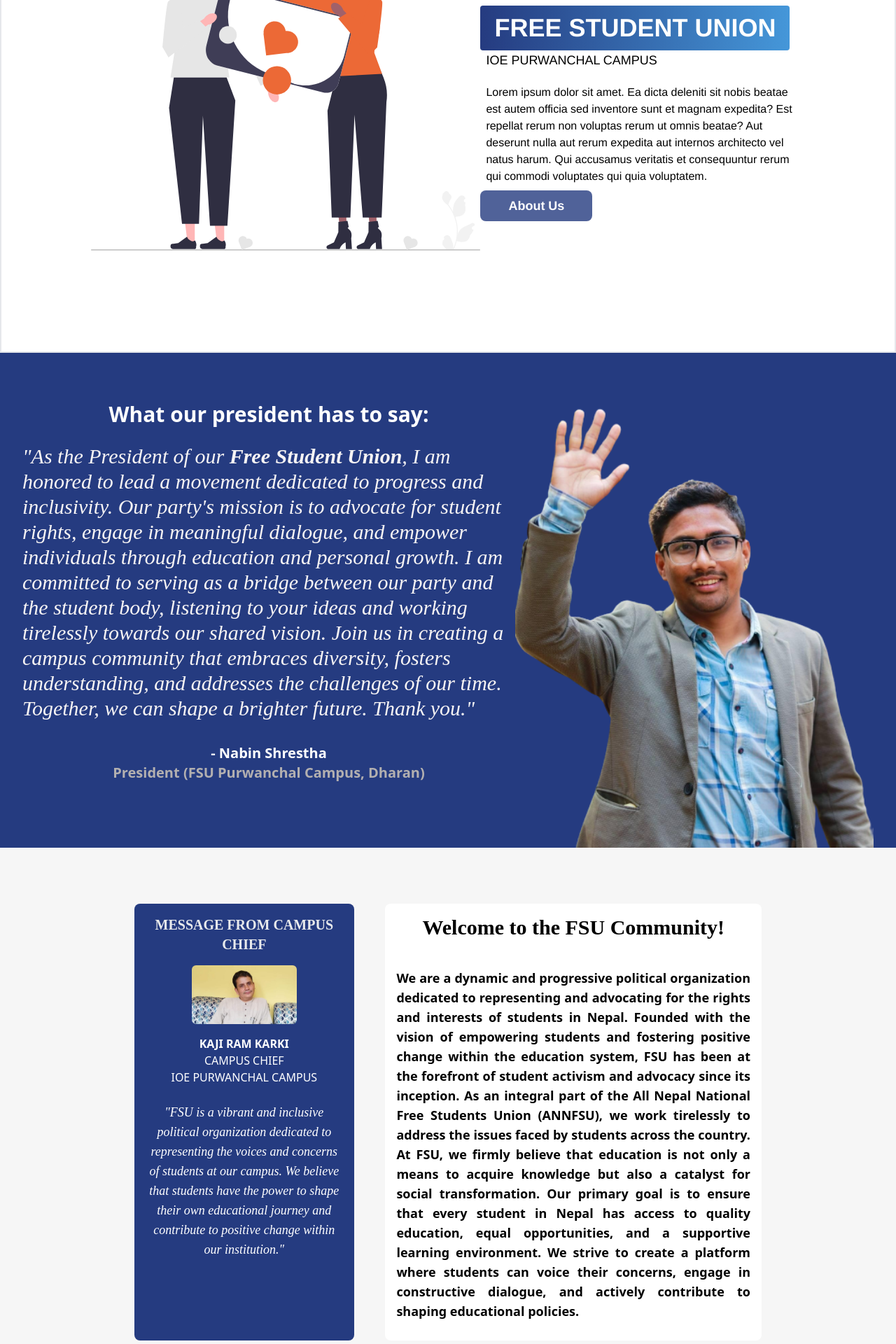
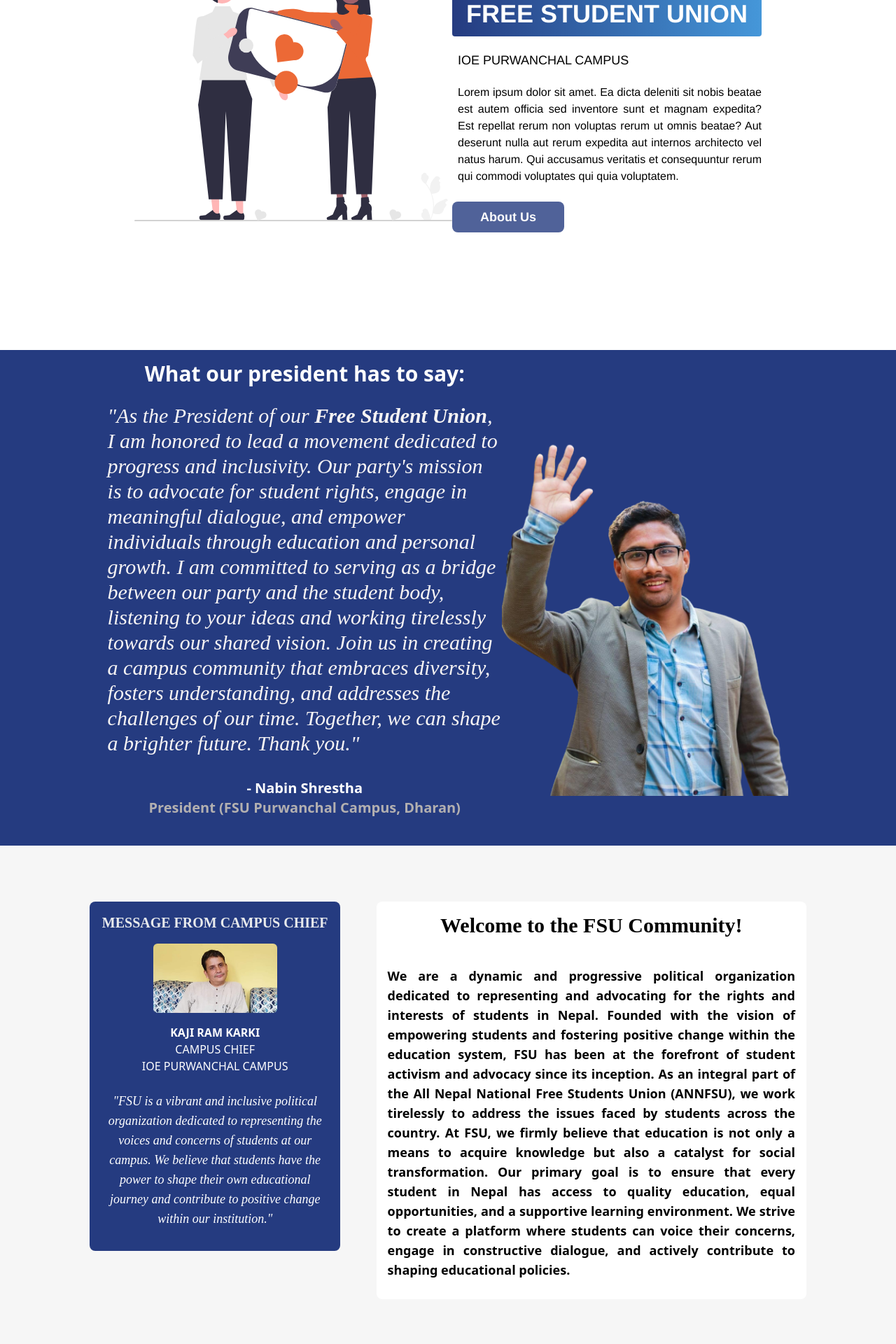
Before and after one commit to Sujan14728/fsuclient, a Next.js app: page / in a window 1280 px wide. Shown: the part 340-2260 px from the top of the page at 70% size. Built offline with nearby package versions, Linux system fonts and the light colour scheme.

Commit message:
blood group section edited with home page as well

```diff
--- a/components/Donor/DonorForm.js
+++ b/components/Donor/DonorForm.js
@@ -29,7 +29,7 @@
   };
 
   return (
-    <div className="h-max w-[100%] lg:w-[48%] shadow-lg rounded-lg mt-14">
+    <div className="h-max w-[100%] lg:w-[48%] shadow-lg rounded-lg mt-14 mb-10">
       <form>
         <div className="flex justify-center ">
           <span className="font-bold text-2xl text-background-color ">
--- a/components/Donor/Table.jsx
+++ b/components/Donor/Table.jsx
@@ -57,10 +57,11 @@
   return (
     <div className="shadow-lg rounded-b-lg flex flex-col w-[100%] md:w-[100%] lg:w-[50%] items-center min-h-[50rem] h-max relative">
       <div className="bg-background-color rounded-t-lg text-white w-[100%] flex justify-center items-center h-[3rem] ">
-        <span className="font-bold text-[1.5rem] font-[Helvetica] ">
+        <span className="font-bold text-[1.5rem] font-[Helvetica]">
           Student's Blood Group
         </span>
       </div>
+      <div className="w-full min-h-[45rem] ">
         <div className="flex mt-4 w-[100%] justify-between">
           <div className="flex items-center ml-2">
             <label htmlFor="group" className="font-semibold ">
@@ -92,7 +93,7 @@
           </select>
         </div> */}
         </div>
-      <table className="w-[100%] mt-4" id="blood-group-info">
+        <table className="w-[100%] mt-4 " id="blood-group-info">
           <tbody className="text-[0.9rem]">
             <tr>
               <th className=" p-2 w-[30%]">Name</th>
@@ -122,7 +123,8 @@
             </AnimatePresence>
           </tbody>
         </table>
-      <div className="flex relative bottom-0 mt-2">
+      </div>
+      <div className="flex  bottom-0 mt-2">
         <div>
           <button
             className={`p-2 bg-[#ffffff] text-black rounded-lg mr-2 ${
--- a/components/Home/About.js
+++ b/components/Home/About.js
@@ -1,17 +1,19 @@
-import Image from "next/image"
-import React from "react"
-import { motion } from "framer-motion"
+import Image from "next/image";
+import React from "react";
+import { motion } from "framer-motion";
 
 const About = () => {
   return (
     <section
       id="about"
-      className="w-[100%] h-max bg-[#d3d2d236] text-white flex justify-center">
-      <div className=" lg:w-[70%] flex lg:flex-row flex-col items-center lg:items-stretch justify-between mb-20 mt-20 relative ">
+      className="w-[100%] h-max bg-[#d3d2d236] text-white flex justify-center min-h-[100vh]"
+    >
+      <div className=" lg:w-[80%]  flex lg:flex-row flex-col items-center lg:items-stretch justify-between mb-20 mt-20 relative ">
         <motion.div
           initial={{ opacity: 0, x: -100 }}
           whileInView={{ opacity: 1, x: 0, transition: { duration: 1 } }}
-          className="w-[90%] lg:w-[35%] flex flex-col md:justify-between relative text-center top-0 mb-4 lg:mb-0 bg-background-color rounded-lg ">
+          className="w-[90%] lg:w-[35%] h-max flex flex-col md:justify-between relative text-center top-0 mb-4 lg:mb-0 bg-background-color rounded-lg "
+        >
           <div className=" text-white p-4">
             <span className="font-bold text-xl text-[#e8eaec] mb-2 uppercase font-[Poppins] ">
               Message from Campus Chief
@@ -46,7 +48,8 @@
         <motion.div
           initial={{ opacity: 0, x: 100 }}
           whileInView={{ opacity: 1, x: 0, transition: { duration: 1 } }}
-          className="w-[90%] lg:w-[60%] justify-center relative right-0 top-0">
+          className="w-[90%] lg:w-[60%] justify-center relative right-0 top-0"
+        >
           <div className="bg-white text-black rounded-lg">
             <div className="flex flex-col p-4 items-center gap-10 ">
               <motion.span
@@ -56,7 +59,8 @@
                   x: 0,
                   transition: { duration: 0.5 },
                 }}
-                className="font-bold text-3xl font-[Poppins]">
+                className="font-bold text-3xl font-[Poppins]"
+              >
                 Welcome to the FSU Community!
               </motion.span>
               <motion.p
@@ -66,7 +70,8 @@
                   x: 0,
                   transition: { delay: 0.25, duration: 0.5 },
                 }}
-                className="text-lg font-semibold text-justify mb-3 ">
+                className="text-lg font-semibold text-justify mb-3 "
+              >
                 We are a dynamic and progressive political organization
                 dedicated to representing and advocating for the rights and
                 interests of students in Nepal. Founded with the vision of
@@ -89,7 +94,7 @@
         </motion.div>
       </div>
     </section>
-  )
-}
+  );
+};
 
-export default About
+export default About;
--- a/components/Home/First.js
+++ b/components/Home/First.js
@@ -9,7 +9,7 @@
     <motion.div
       className={`font-[Helvetica] w-[100%] h-[90vh] flex justify-center mt-10`}
     >
-      <div className="w-[80%] flex flex-col xl:flex-row items-center ">
+      <div className="flex flex-col xl:flex-row items-center w-[70%] ">
         <motion.div
           className="md:w-[60%]"
           initial={{ x: -100, y: -100 }}
@@ -25,17 +25,17 @@
           />
         </motion.div>
         <motion.div
-          className="flex flex-col md:w-[50%] mt-10"
+          className="flex flex-col md:w-[50%] mt-10 h-max"
           initial={{ x: 100, y: -100 }}
           whileInView={{ x: 0, y: 0, transition: { duration: 1 } }}
         >
-          <h1 className="text-2xl md:text-4xl uppercase font-extrabold text-white bg-gradient-to-r from-background-color to-secondary-color rounded w-max px-5 py-3">
+          <h1 className="text-2xl mb-5 md:text-4xl uppercase font-extrabold text-white bg-gradient-to-r from-background-color to-secondary-color rounded w-max px-5 py-3">
             Free Student Union
           </h1>
           <p className="uppercase px-2 text-base md:text-lg mb-5">
             ioe purwanchal campus
           </p>
-          <p className="border-0 pl-2 mb-2 border-background-color">
+          <p className="border-0 pl-2 mb-2 border-background-color text-justify">
             Lorem ipsum dolor sit amet. Ea dicta deleniti sit nobis beatae est
             autem officia sed inventore sunt et magnam expedita? Est repellat
             rerum non voluptas rerum ut omnis beatae? Aut deserunt nulla aut
@@ -45,7 +45,7 @@
           </p>
           <Link
             href="#about"
-            className="bg-background-color opacity-80 hover:opacity-100 text-white px-10 py-2 rounded-lg text-center w-max font-semibold text-lg"
+            className="bg-background-color mt-4 opacity-80 hover:opacity-100 text-white px-10 py-2 rounded-lg text-center w-max font-semibold text-lg"
           >
             About Us
           </Link>
--- a/components/Home/Second.js
+++ b/components/Home/Second.js
@@ -7,7 +7,7 @@
 const Second = () => {
   return (
     <div
-      className={`w-[100%] justify-center items-center flex flex-col-reverse xl:flex-row  relative bg-background-color text-white  `}
+      className={`w-[80%] justify-center items-center flex flex-col-reverse xl:flex-row relative text-white`}
     >
       <motion.div
         initial={{ x: -100, opacity: 0 }}
--- a/pages/bloodgroup.js
+++ b/pages/bloodgroup.js
@@ -1,11 +1,11 @@
 import DonorForm from "@/components/Donor/DonorForm";
 import Table from "@/components/Donor/Table";
-import React, { useEffect, useState } from "react";
+import React from "react";
 
 const BloodGroup = () => {
   return (
-    <div className="container mx-auto p-5">
-      <div className="flex w-[100%] flex-col lg:flex-row lg:justify-between">
+    <div className=" w-[100%] flex ">
+      <div className="flex w-full mt-10 flex-col items-center">
         <Table />
         <DonorForm />
       </div>
--- a/pages/index.js
+++ b/pages/index.js
@@ -13,16 +13,16 @@
 export default function Home() {
   return (
     <motion.div className="w-[100vw] flex flex-col items-center ">
-      <div className="border-2">
+      <div className="w-[100%] flex justify-center ">
         <First />
       </div>
-      <div className="mt-72 xl:mt-0">
+      <div className="mt-72 xl:mt-0 w-[100%] bg-background-color flex justify-center">
         <Second />
       </div>
       <div className="w-full">
         <About />
       </div>
-      <div className="w-full bg-[#9487872d]">
+      <div className="w-full h-[90vh] bg-[#9487872d]">
         <Third />
       </div>
       <div className="w-full mb-8 ">
```
Lines whose indentation alone changed are shown as unchanged.
